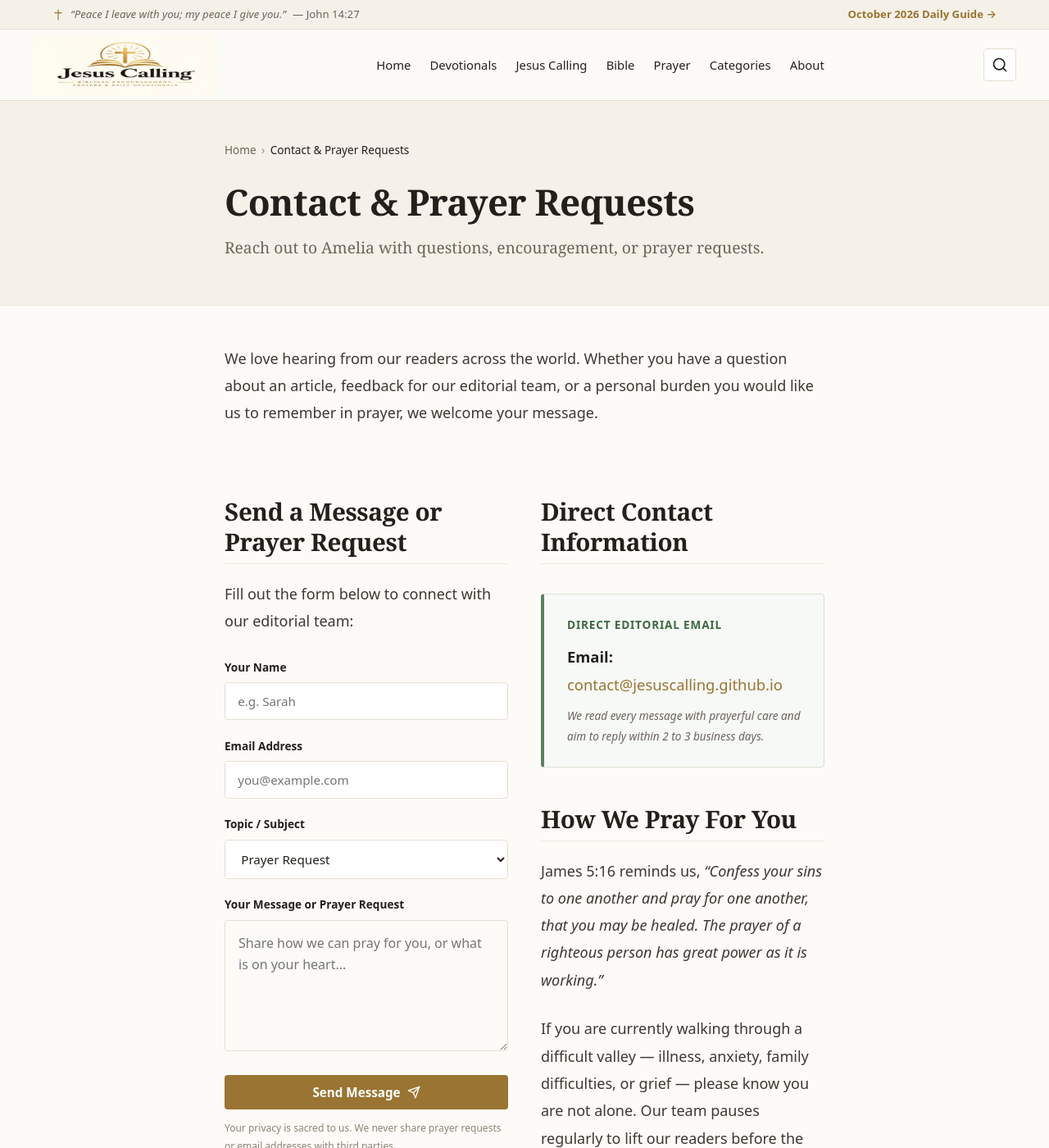
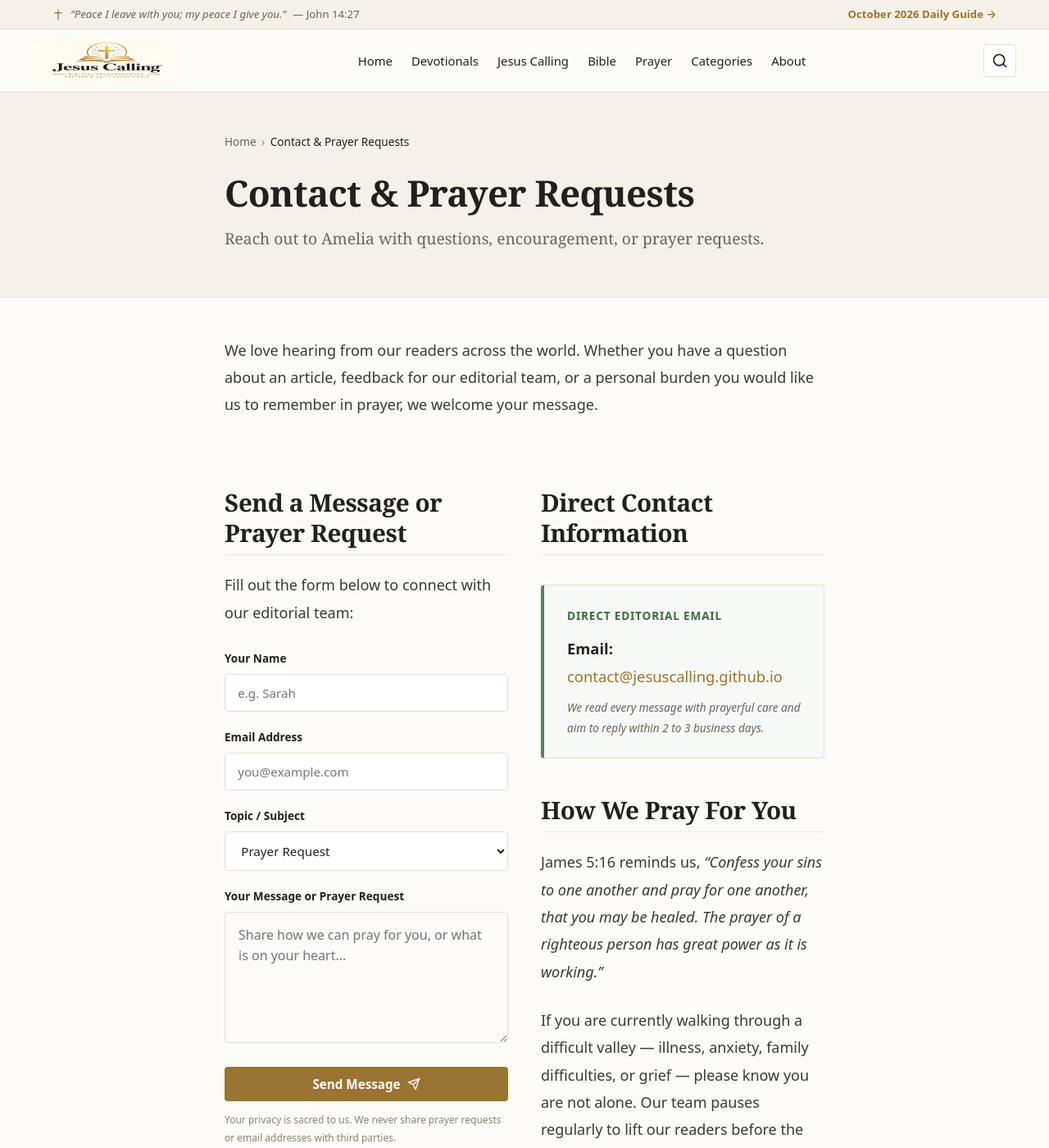
Before and after one commit to biblecalling/biblecalling.github.io, a Jekyll site: the page built from contact.html, in a window 1280 px wide and 1400 px high. Shown: the whole window at 82% size. Built offline with Jekyll 4.4.1, drawn with Linux system fonts in a browser that asks for light colours.

Commit message:
Adjust header logo max-width limits for desktop, tablet, and mobile

```diff
--- a/assets/css/style.css
+++ b/assets/css/style.css
@@ -337,13 +337,13 @@
   display: block;
   width: 100%;
   height: auto;
-  max-width: 225px;
+  max-width: 180px;
   object-fit: contain;
 }
 
 @media (max-width: 991px) {
   .site-logo-img {
-    max-width: 205px;
+    max-width: 165px;
   }
 }
 
@@ -517,7 +517,7 @@
   }
 
   .site-logo-img {
-    max-width: 165px;
+    max-width: 145px;
   }
 
   .btn-nav-auth {
@@ -542,7 +542,7 @@
 
 @media (max-width: 360px) {
   .site-logo-img {
-    max-width: 150px;
+    max-width: 135px;
   }
 
   .brand-title {
```
